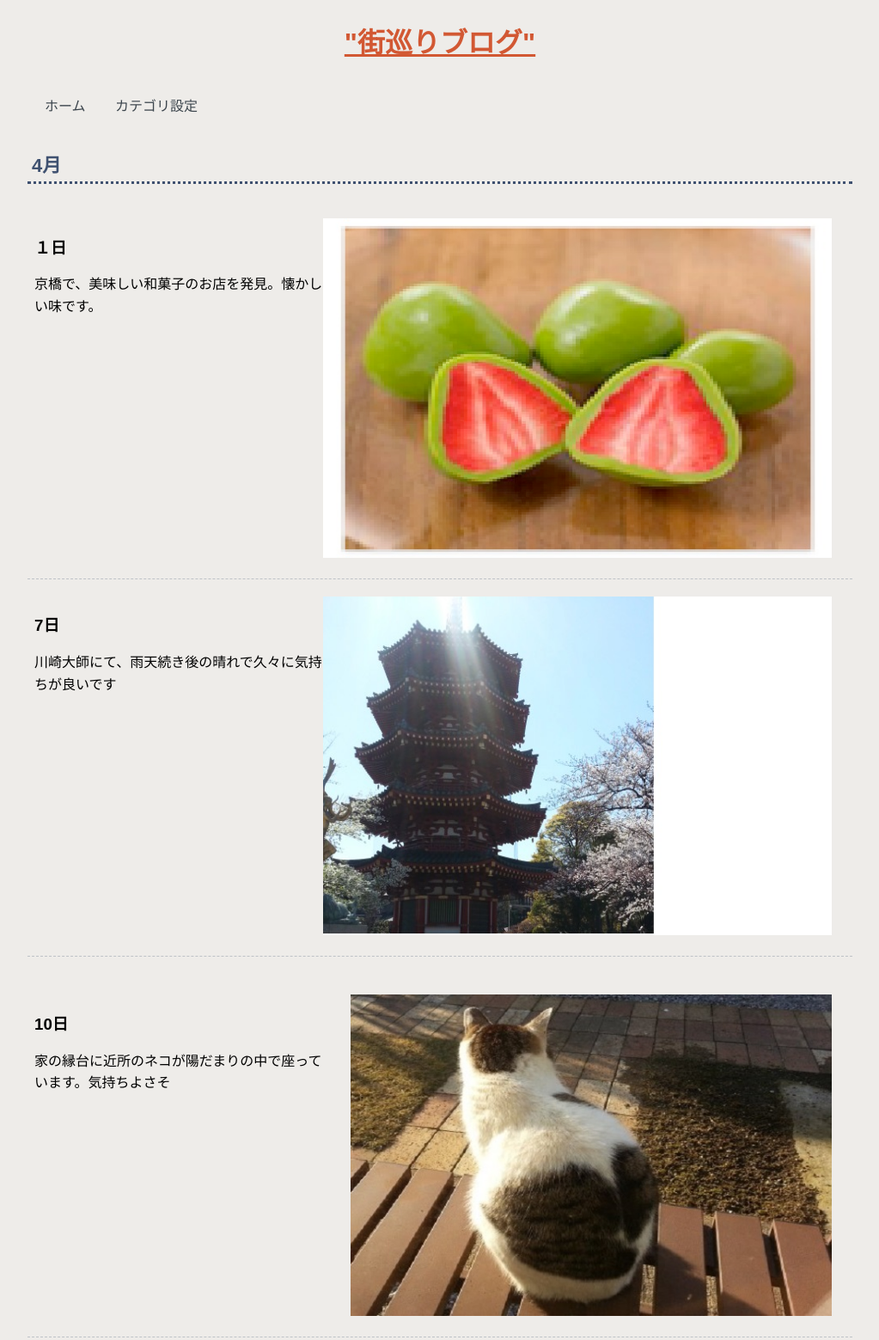
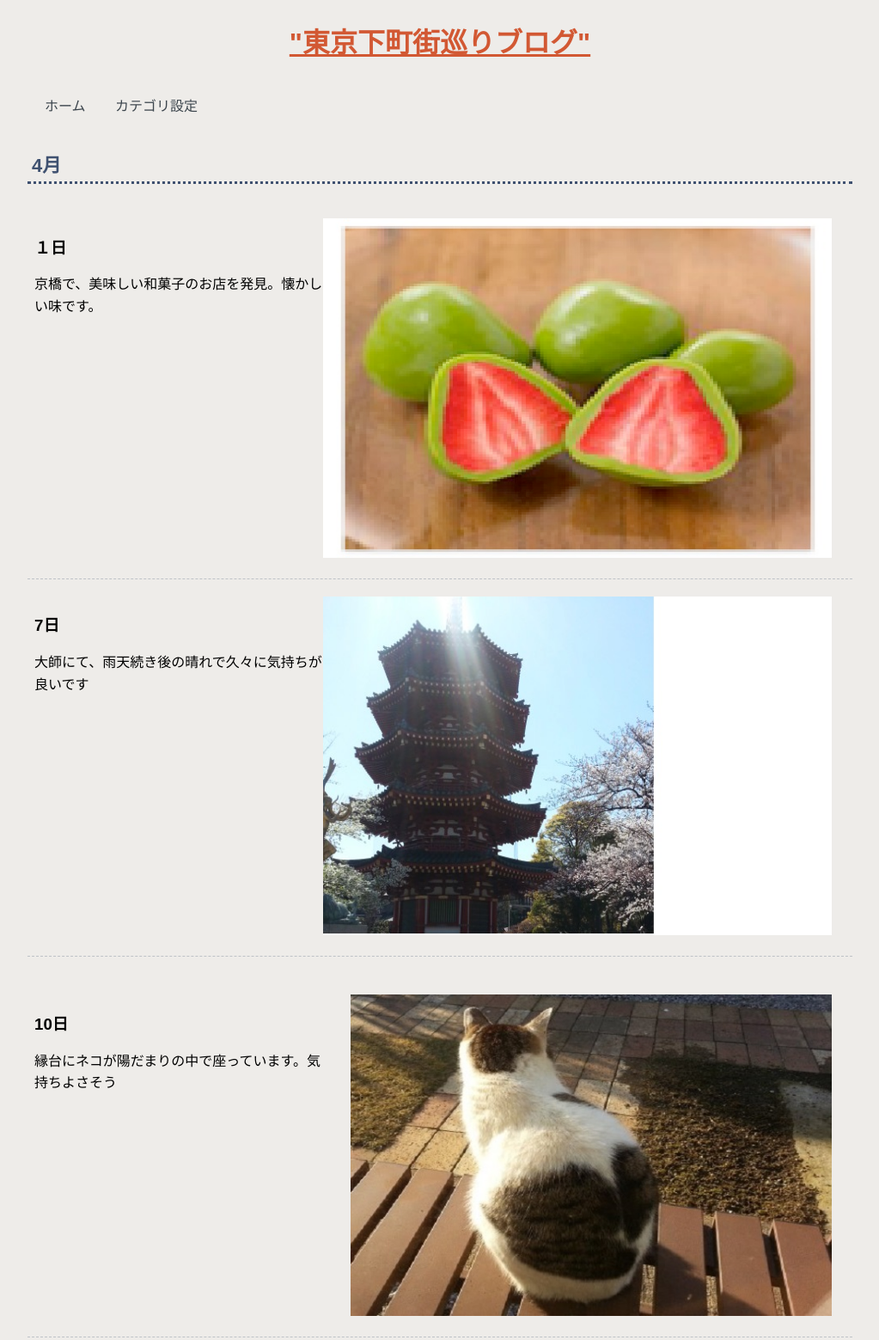
Before and after one commit to teroron/team_project, a plain HTML site: page student-norinori.html in a window 1280 px wide. Shown: the top 1559 px of the page at 86% size, without its empty margins (128-1151 px from the left). Drawn offline with Linux system fonts and the light colour scheme; files that its build step writes are made by us from their sources; files whose address does not match are found by name.

Commit message:
update 1st

```diff
--- a/student-norinori.html
+++ b/student-norinori.html
@@ -3,14 +3,14 @@
 <head>
 <meta charset="UTF-8">
 <meta name="viewport" content="width=device-width, initial-scale=1">
-<title>Dailyブログ | 街巡り</title>
+<title>Dailyブログ | 横浜街巡り</title>
 <link rel="stylesheet" href="css-nori/style5.css">
 </head>
 <body>
 <div class="wrapper">
 	<!-- ヘッダー -->
 	<header class="header">
-		<h1 class="logo"><a href="menu5.html">"街巡りブログ"</a></h1>
+		<h1 class="logo"><a href="menu5.html">"東京下町街巡りブログ"</a></h1>
 		<nav class="nav">
 			<ul>
 				<li><a href="menu5.html">ホーム</a></li>
@@ -36,7 +36,7 @@
 			<div class="menu-item">
 	                	<div class="menu-text">
 					<h3>7日</h3>
-					<p>川崎大師にて、雨天続き後の晴れで久々に気持ちが良いです</p>
+					<p>大師にて、雨天続き後の晴れで久々に気持ちが良いです</p>
 
 				</div>
 				<div class="menu-photo">
@@ -47,7 +47,7 @@
 　　　　　　　　　	<div class="menu-item">
 	                	<div class="menu-text">
 					<h3>10日</h3>
-					<p>家の縁台に近所のネコが陽だまりの中で座っています。気持ちよさそ</p>
+					<p>縁台にネコが陽だまりの中で座っています。気持ちよさそう</p>
 
 				</div>
 			　　    <div class="menu-photo">
@@ -57,7 +57,7 @@
 　　　　　　　　　	<div class="menu-item">
 	                	<div class="menu-text">
 					<h3>20日</h3>
-					<p>頂いたお花、長持ちしています</p>
+					<p>お花活き活きとしています</p>
 
 				</div>
 				<div class="menu-photo">
```
